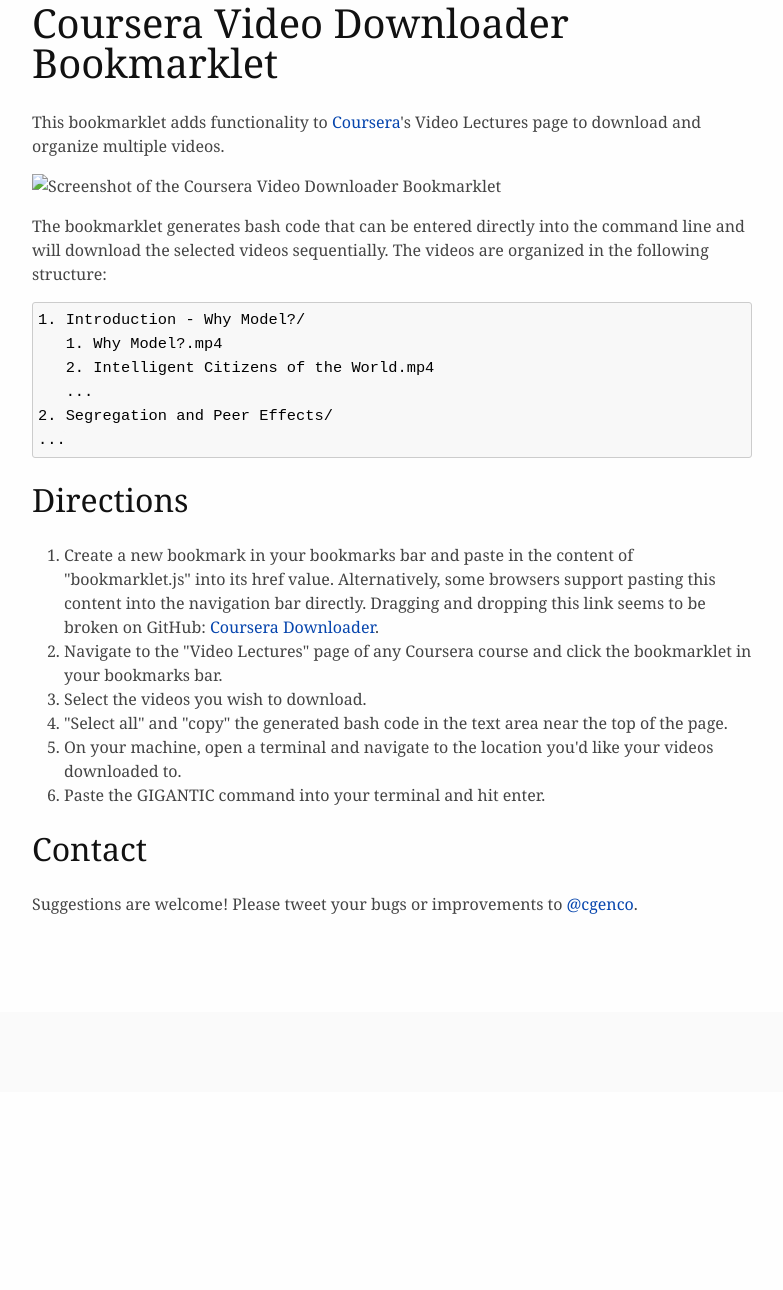
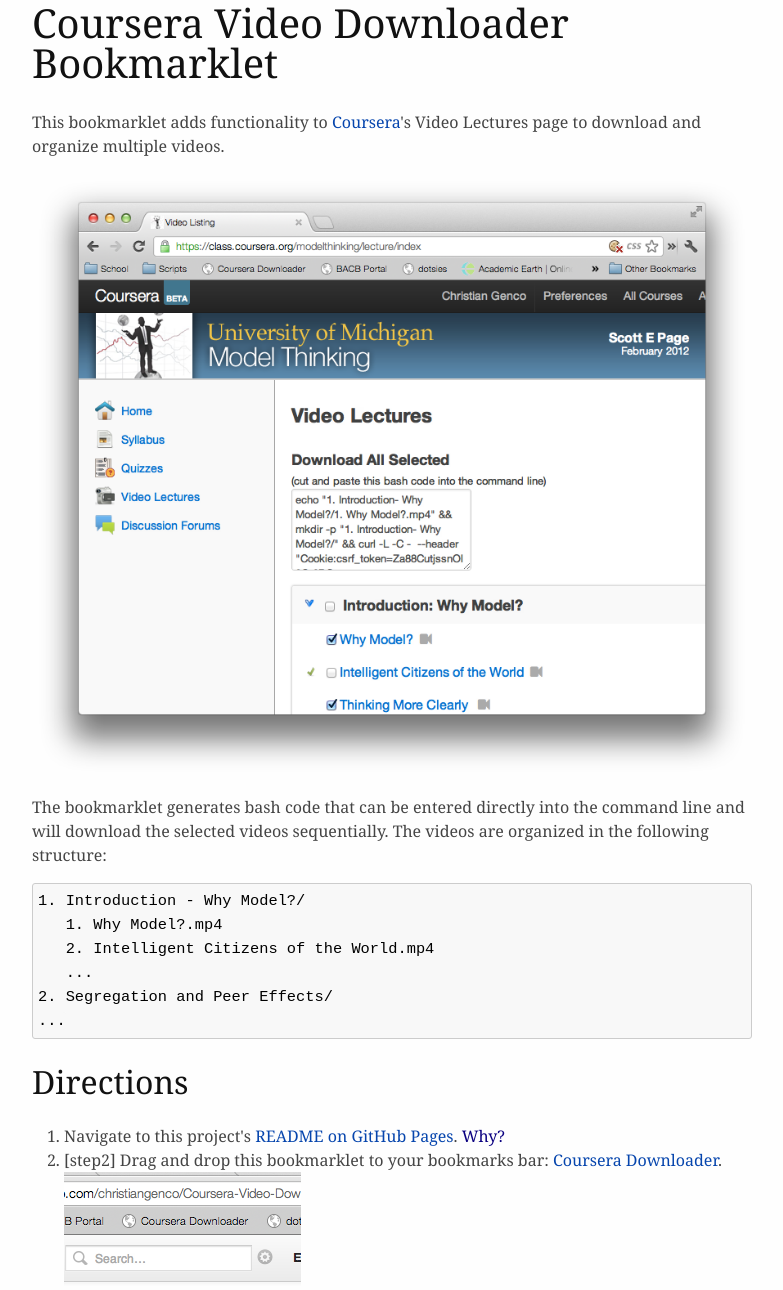
Before and after one commit to christiangenco/Coursera-Video-Downloader-Bookmarklet, a plain HTML site: page index.html in a window 1280 px wide. Shown: the part 157-1447 px from the top of the page, without its empty margins (248-1031 px from the left). Before the commit the page ends 1249 px from the top, so only its background shows below. Drawn offline with Linux system fonts and the light colour scheme.

Commit message:
updated readme for github pages

```diff
--- a/index.html
+++ b/index.html
@@ -120,7 +120,7 @@
   h2, h3 { page-break-after: avoid; }
 }</style><h1>Coursera Video Downloader Bookmarklet</h1>
 <p>This bookmarklet adds functionality to <a href="http://coursera.org">Coursera</a>'s Video Lectures page to download and organize multiple videos. </p>
-<p><img alt="Screenshot of the Coursera Video Downloader Bookmarklet" src="Coursera-Video-Downloader-Bookmarklet/raw/master/screenshot.png" /></p>
+<p><img alt="Screenshot of the Coursera Video Downloader Bookmarklet" src="https://github.com/christiangenco/Coursera-Video-Downloader-Bookmarklet/raw/master/screenshots/coursera_videos_after_bookmarklet.png" /></p>
 <p>The bookmarklet generates bash code that can be entered directly into the command line and will download the selected videos sequentially. The videos are organized in the following structure:</p>
 <pre><code>1. Introduction - Why Model?/
    1. Why Model?.mp4
@@ -131,12 +131,21 @@
 </code></pre>
 <h2>Directions</h2>
 <ol>
-<li>Create a new bookmark in your bookmarks bar and paste in the content of "bookmarklet.js" into its href value. Alternatively, some browsers support pasting this content into the navigation bar directly. Dragging and dropping this link seems to be broken on GitHub: <a href="javascript:((function()%7Bvar%20s%3Ddocument.createElement('script')%3Bs.setAttribute('type'%2C'text%2Fjavascript')%3Bs.setAttribute('charset'%2C'UTF-8')%3Bs.setAttribute('src'%2C%22https%3A%2F%2Fraw.github.com%2Fchristiangenco%2FCoursera-Video-Downloader-Bookmarklet%2Fmaster%2Fcoursera_downloader.js%22)%3Bdocument.documentElement.appendChild(s)%3B%7D)())">Coursera Downloader</a>.</li>
-<li>Navigate to the "Video Lectures" page of any Coursera course and click the bookmarklet in your bookmarks bar.</li>
+<li>Navigate to this project's <a href="http://christiangenco.github.com/Coursera-Video-Downloader-Bookmarklet">README on GitHub Pages</a>. <a href="">Why?</a> </li>
+<li>[step2] Drag and drop this bookmarklet to your bookmarks bar: <a href="javascript:((function()%7Bvar%20s%3Ddocument.createElement('script')%3Bs.setAttribute('type'%2C'text%2Fjavascript')%3Bs.setAttribute('charset'%2C'UTF-8')%3Bs.setAttribute('src'%2C%22https%3A%2F%2Fraw.github.com%2Fchristiangenco%2FCoursera-Video-Downloader-Bookmarklet%2Fmaster%2Fcoursera_downloader.js%22)%3Bdocument.documentElement.appendChild(s)%3B%7D)())">Coursera Downloader</a>.
+   <img alt="Bookmarklet" src="https://github.com/christiangenco/Coursera-Video-Downloader-Bookmarklet/raw/master/screenshots/bookmarklet.png" /></li>
+<li>Navigate to the "Video Lectures" page of any Coursera course.
+  <img alt="Coursera Video Lectures" src="https://github.com/christiangenco/Coursera-Video-Downloader-Bookmarklet/raw/master/screenshots/coursera_videos_page.png" /></li>
+<li>Click the bookmarklet in your bookmarks bar. This will add checkboxes to each video and a command output section at the top of the page.
+  <img alt="Coursera Video Lectures After Bookmarklet" src="https://github.com/christiangenco/Coursera-Video-Downloader-Bookmarklet/raw/master/screenshots/coursera_videos_after_bookmarklet.png" /></li>
 <li>Select the videos you wish to download.</li>
-<li>"Select all" and "copy" the generated bash code in the text area near the top of the page.</li>
-<li>On your machine, open a terminal and navigate to the location you'd like your videos downloaded to.</li>
-<li>Paste the GIGANTIC command into your terminal and hit enter.</li>
+<li>"Select all" and "copy" the generated bash code in the text area near the top of the page.
+  <img alt="Copy Bash Code" src="https://github.com/christiangenco/Coursera-Video-Downloader-Bookmarklet/raw/master/screenshots/copy_code.png" /></li>
+<li>On your machine, open a terminal and navigate to the location you'd like your videos downloaded to.
+  <img alt="cd to video download location" src="https://github.com/christiangenco/Coursera-Video-Downloader-Bookmarklet/raw/master/screenshots/cd_to_folder.png" /></li>
+<li>Paste the GIGANTIC command into your terminal and hit enter.
+  <img alt="Past in generated code" src="https://github.com/christiangenco/Coursera-Video-Downloader-Bookmarklet/raw/master/screenshots/terminal.png" /></li>
 </ol>
 <h2>Contact</h2>
 <p>Suggestions are welcome! Please tweet your bugs or improvements to <a href="http://twitter.com/cgenco">@cgenco</a>.</p>
+<h2>Notes</h2>
```
Also changed, not shown: screenshots/bookmarklet.png (added), screenshots/cd_to_folder.png (added), screenshots/copy_code.png (added), screenshots/coursera_videos_after_bookmarklet.png (added), screenshots/coursera_videos_page.png (added), screenshots/downloader_page.png (renamed from screenshot.png), screenshots/terminal.png (added), 1 other file.
